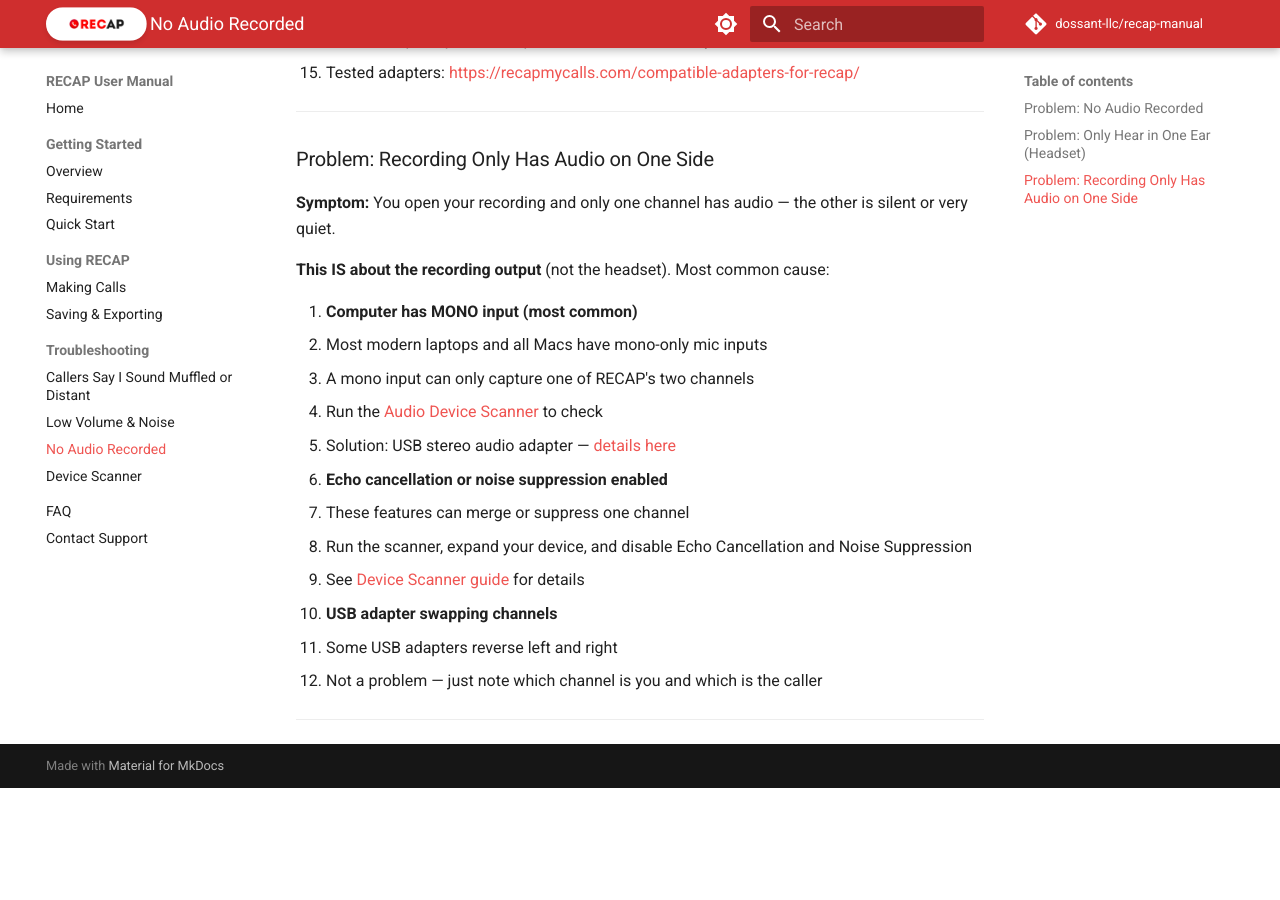
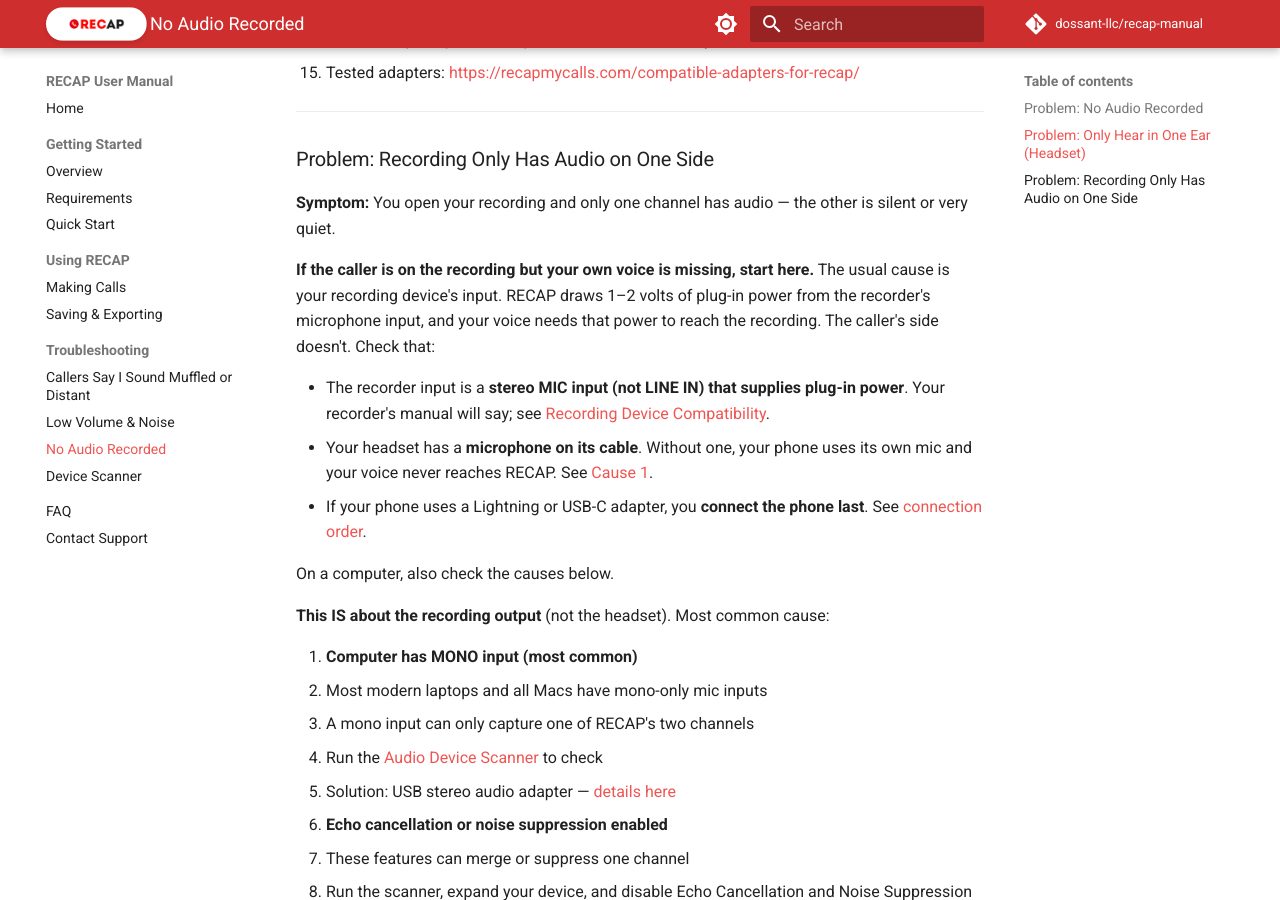
Before and after one commit to dossant-llc/recap-manual, an MkDocs documentation site: the page built from docs/troubleshooting/no-audio.md, in a window 1280 px wide and 900 px high, scrolled down 1749 px. Built offline with MkDocs 1.6.1 and Material for MkDocs 9.7.7, drawn with Linux system fonts in a browser that asks for light colours; comment, search, counter and statistics services are not loaded; before the commit the page ends 2537 px from its top, so only the background shows below that.

Commit message:
docs: caller recorded but not you -> check the recorder's plug-in power (#3)
The one-sided recording section covered only mono computer inputs and
effects. The live-call page told readers that a missing own voice means
there's no microphone in the chain. A recorder that doesn't supply
plug-in power (or is on LINE IN) produces the same symptom. That's the
most common recorder-side failure, and the 2018 support KB already
documented it.

- no-audio.md: add a "caller recorded, your voice missing" lead, covering
  a stereo MIC input with plug-in power, a mic on the headset cable, and
  connecting the phone last.
- far-end-audio.md: the exception note now names plug-in power too.

Companion to dossant-llc/monorepo#4514 (support playbook).

Co-authored-by: Claude Opus 5.5 <noreply@anthropic.com>

```diff
--- a/docs/troubleshooting/no-audio.md
+++ b/docs/troubleshooting/no-audio.md
@@ -62,6 +62,14 @@
 
 **Symptom:** You open your recording and only one channel has audio — the other is silent or very quiet.
 
+**If the caller is on the recording but your own voice is missing, start here.** The usual cause is your recording device's input. RECAP draws 1–2 volts of plug-in power from the recorder's microphone input, and your voice needs that power to reach the recording. The caller's side doesn't. Check that:
+
+- The recorder input is a **stereo MIC input (not LINE IN) that supplies plug-in power**. Your recorder's manual will say; see [Recording Device Compatibility](../getting-started/requirements.md#recording-device-compatibility).
+- Your headset has a **microphone on its cable**. Without one, your phone uses its own mic and your voice never reaches RECAP. See [Cause 1](far-end-audio.md#cause-1-most-common-no-microphone-on-the-headset-cable).
+- If your phone uses a Lightning or USB-C adapter, you **connect the phone last**. See [connection order](far-end-audio.md#cause-3-connection-order).
+
+On a computer, also check the causes below.
+
 **This IS about the recording output** (not the headset). Most common cause:
 
 1. **Computer has MONO input (most common)**
```
Also changed, not shown: docs/troubleshooting/far-end-audio.md (+1 -1 lines).
